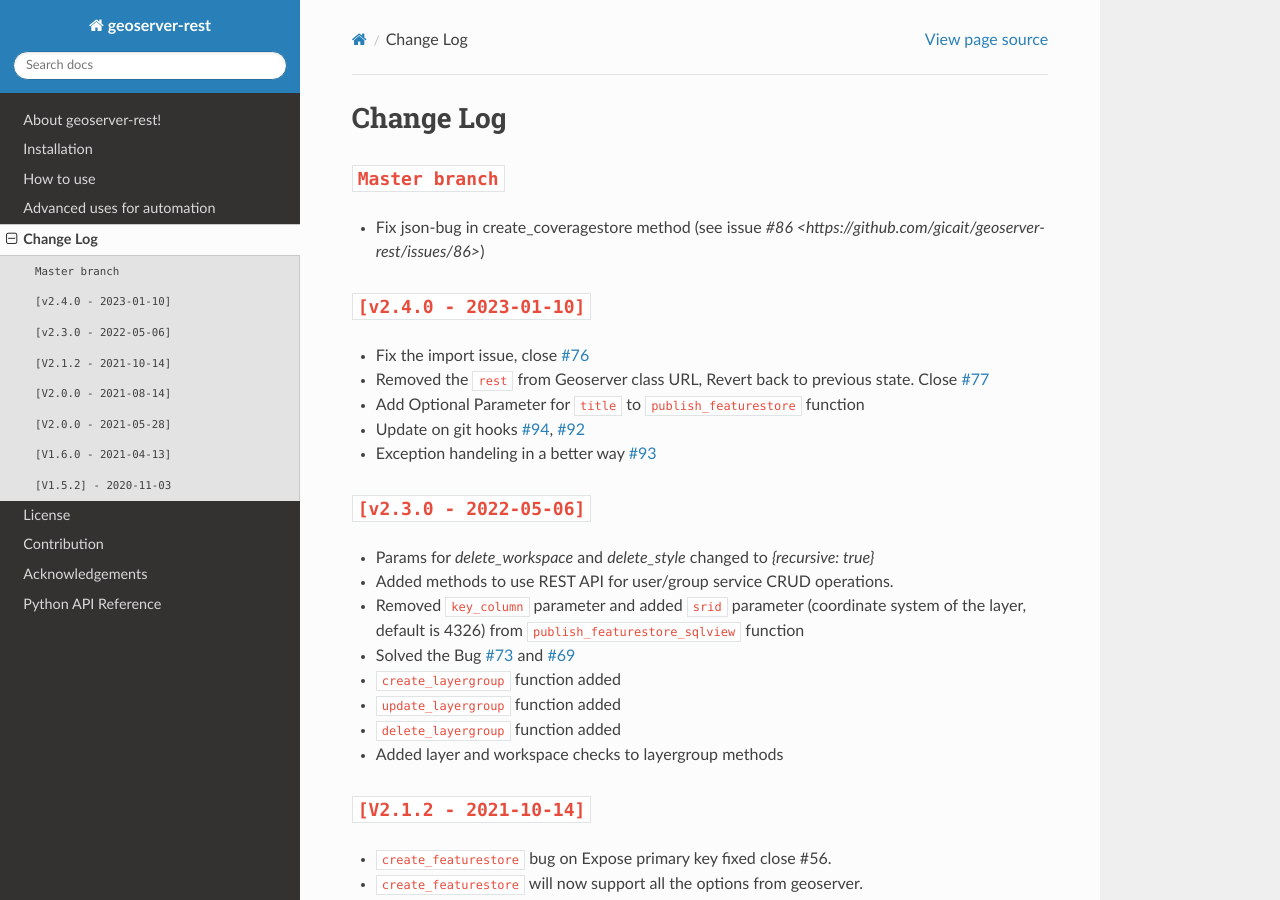
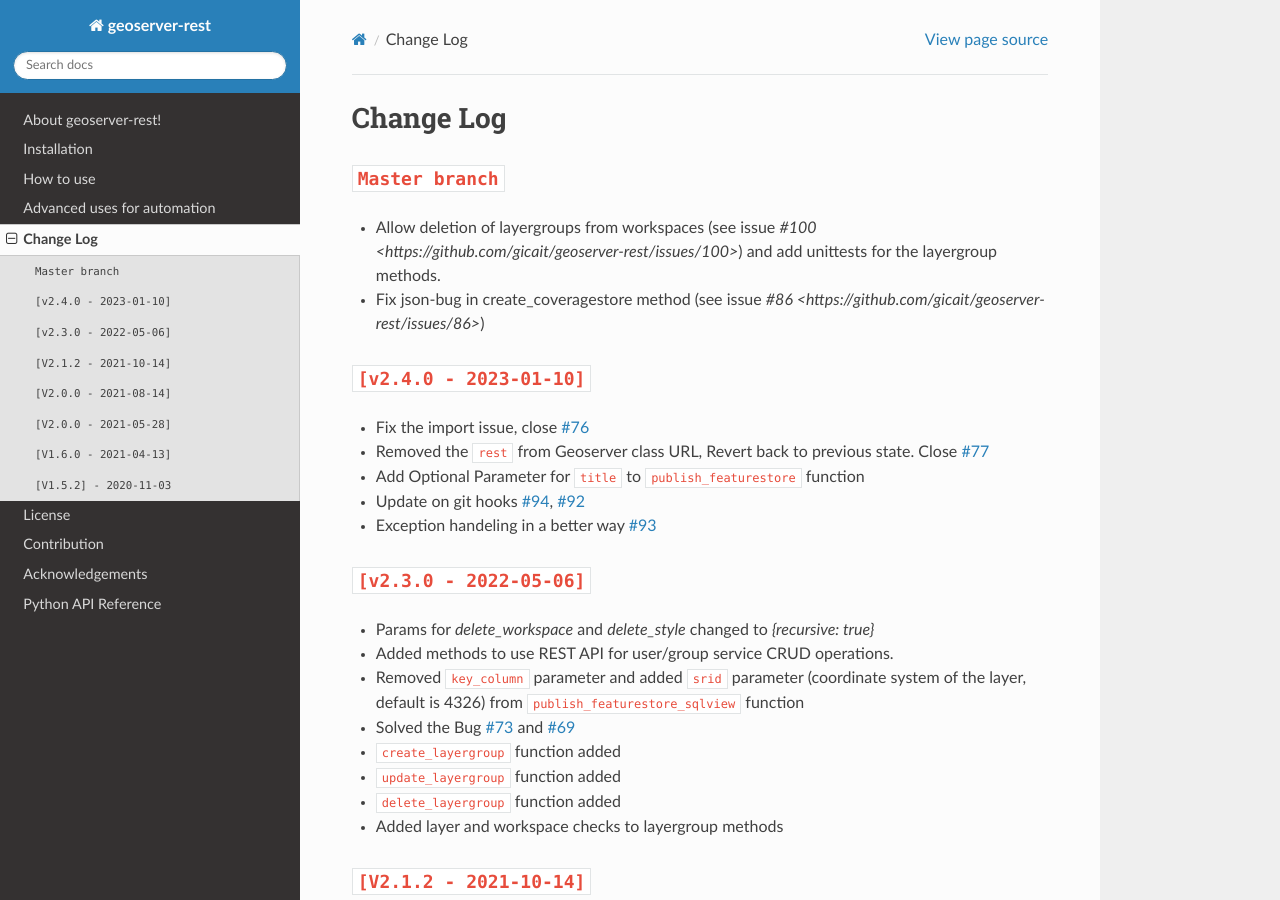
Before and after one commit to gicait/geoserver-rest, a Sphinx documentation site: the page built from docs/source/change_log.rst, in a window 1280 px wide and 900 px high. Built offline with Sphinx 7.4.7 and the Read the Docs theme 2.0.0, drawn with Linux system fonts in a browser that asks for light colours.

Commit message:
update changelog

```diff
--- a/docs/source/change_log.rst
+++ b/docs/source/change_log.rst
@@ -4,6 +4,7 @@ Change Log
 ``Master branch``
 ^^^^^^^^^^^^^^^^^
 
+* Allow deletion of layergroups from workspaces (see issue `#100 <https://github.com/gicait/geoserver-rest/issues/100>`) and add unittests for the layergroup methods.
 * Fix json-bug in create_coveragestore method (see issue `#86 <https://github.com/gicait/geoserver-rest/issues/86>`)
 
 ``[v2.4.0 - 2023-01-10]``
```
